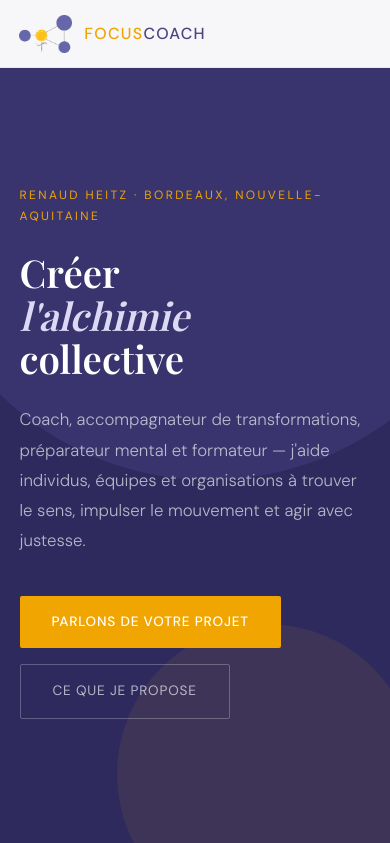
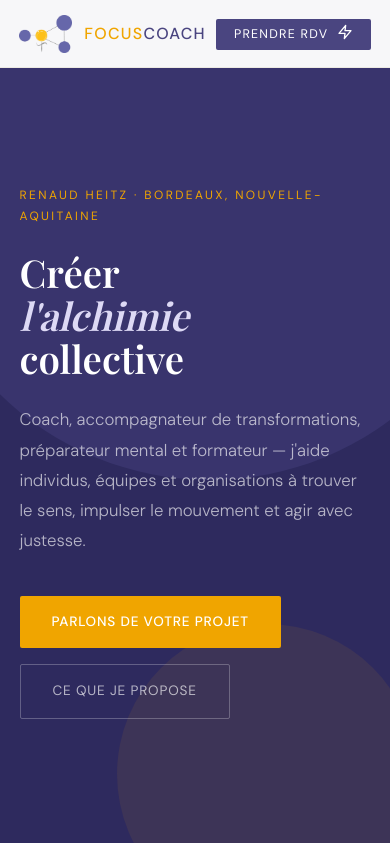
Before and after one commit to Florent-ARENE/focuscoach, a PHP site: page / in a window 390 px wide. Shown: the top 843 px of the page. Run offline with PHP 8.4, Linux system fonts and the light colour scheme; data comes from the database, SQL or seed files in the repository; some web fonts are replaced.

Commit message:
feat(nav): garder le CTA "Prendre RDV" visible dans le header mobile
Avant : sur mobile (<768px), tout `.nav-links` était masqué — l'utilisateur
n'avait aucun moyen rapide d'accéder à la prise de RDV depuis le header.

Maintenant
- Mobile : seul le `<li class="nav-cta-item">` (qui contient le bouton
  "Prendre RDV") reste visible. Les autres liens (Accompagnements,
  Philosophie, À propos, Parcours) restent cachés — la navigation principale
  reste une page-scroll que l'utilisateur découvre en faisant défiler.
- ≥768px : tous les `<li>` redeviennent visibles (comportement desktop
  inchangé).

Changements
- index.php : ajout de la classe `.nav-cta-item` sur le `<li>` du CTA
  (évite la dépendance à `:has()` pour les compatibilités max).
- assets/css/home.css :
  - `.home-nav .nav-links` reste en `display: flex` sur mobile (au lieu
    de `none`), pour pouvoir afficher le CTA seul.
  - `.home-nav .nav-links li` masqué par défaut, sauf `.nav-cta-item`.
  - Bloc `@media (min-width: 768px)` : `.home-nav .nav-links li`
    redevient `display: block`.

https://claude.ai/code/session_01K3gtpNMbQx54deFXSSPfHL

```diff
--- a/assets/css/home.css
+++ b/assets/css/home.css
@@ -87,8 +87,18 @@ nav.home-nav {
 .home-footer .brand-half-b,
 .legal-header .brand-half-b { color: var(--white); }
 
-/* mobile first : nav-links cachés (re-affichés à 768px) */
-.home-nav .nav-links { display: none; gap: 2rem; list-style: none; margin: 0; padding: 0; }
+/* mobile first : seul le CTA "Prendre RDV" reste visible dans le header.
+   Les autres liens sont cachés et restaurés à partir de 768px. */
+.home-nav .nav-links {
+    display: flex;
+    align-items: center;
+    gap: 2rem;
+    list-style: none;
+    margin: 0;
+    padding: 0;
+}
+.home-nav .nav-links li { display: none; }
+.home-nav .nav-links .nav-cta-item { display: block; }
 .home-nav .nav-links a {
     font-size: 0.82rem; font-weight: 400;
     text-transform: uppercase; letter-spacing: 0.12em;
@@ -428,7 +438,7 @@ nav.home-nav {
    ============================================ */
 @media (min-width: 768px) {
     .home-nav { padding: 0 var(--section-pad-x); }
-    .home-nav .nav-links { display: flex; }
+    .home-nav .nav-links li { display: block; }
 
     .hero { grid-template-columns: 1fr 1fr; padding-top: 100px; }
     .hero-right { display: block; }
--- a/index.php
+++ b/index.php
@@ -39,7 +39,7 @@ $cfg = siteConfig();
             <li><a href="#philosophie">Philosophie</a></li>
             <li><a href="#about">À propos</a></li>
             <li><a href="#parcours">Parcours</a></li>
-            <li><a href="booking/" class="nav-cta">Prendre RDV <?= Icons::svg('zap', 16, 'icon-cta') ?></a></li>
+            <li class="nav-cta-item"><a href="booking/" class="nav-cta">Prendre RDV <?= Icons::svg('zap', 16, 'icon-cta') ?></a></li>
         </ul>
     </nav>
 
```
